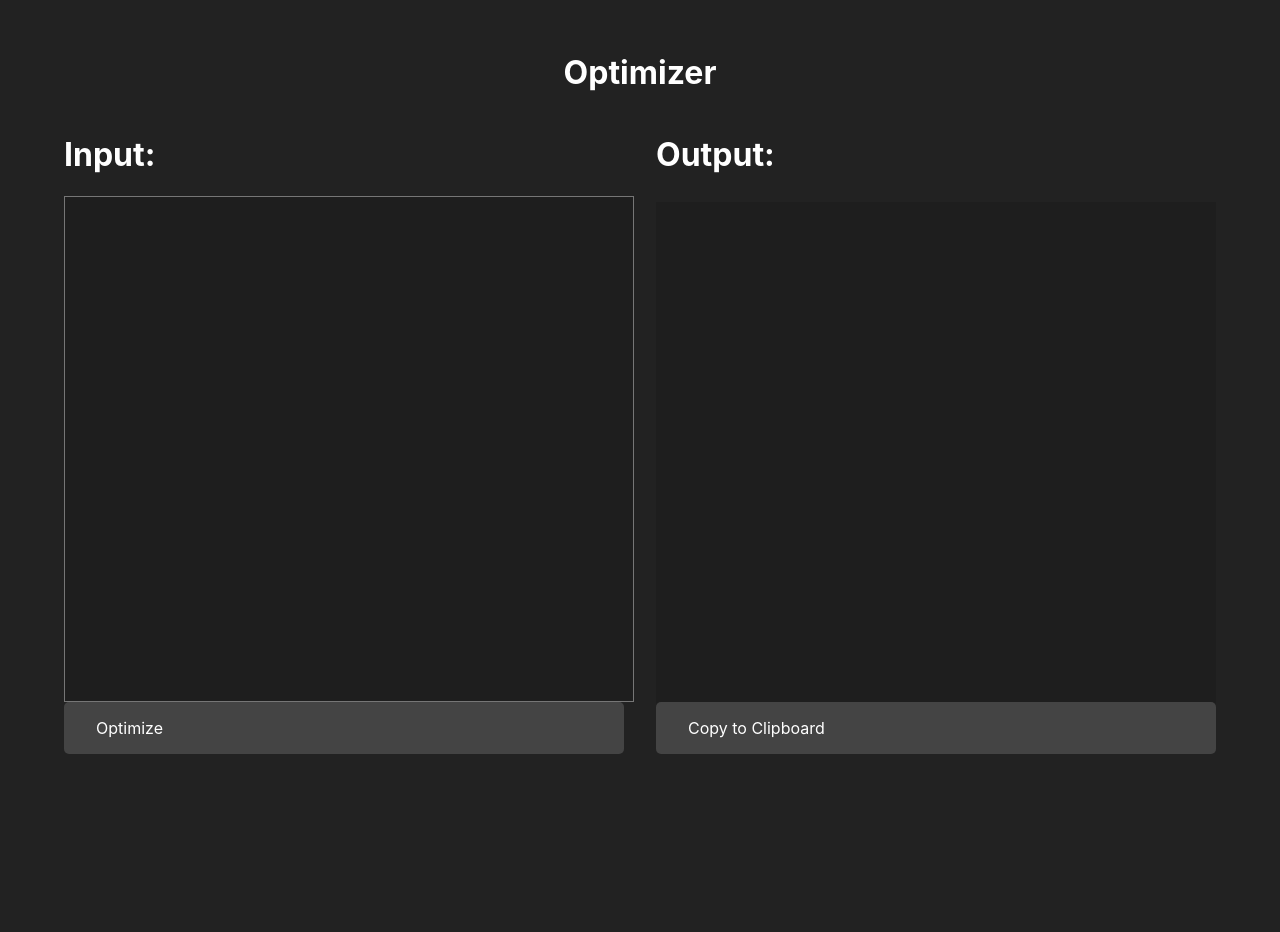
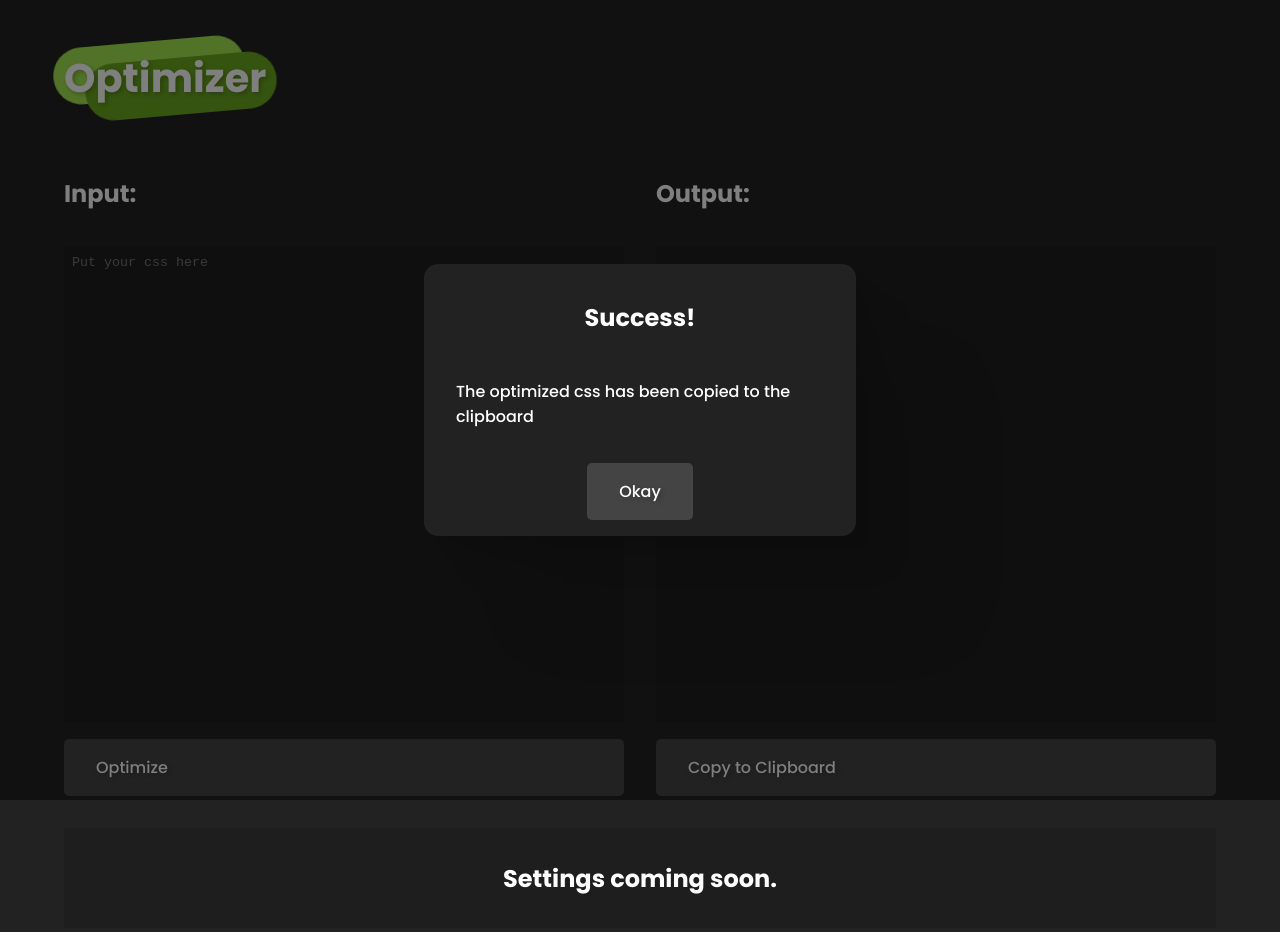
Before and after one commit to iotacb/cssbattle-optimizer, a React (Create React App) app: page / in a window 1280 px wide. Both pictures are taken after a click on the link "Copy to Clipboard". Shown: the top 932 px of the page. Before the commit the page ends 800 px from the top, so only its background shows below. Built offline with nearby package versions, Linux system fonts and the light colour scheme.

Commit message:
Updated design and functionality

```diff
--- a/src/Optimizations.jsx
+++ b/src/Optimizations.jsx
@@ -1,6 +1,9 @@
+const space = "--space--";
+const pix = "--pix--";
+
 const removeWhiteSpace = (code) => {
 	const tmpCode = code.replaceAll(/\s+/g, "");
-	return tmpCode.replaceAll("--space--", " ");
+	return tmpCode.replaceAll(space, " ");
 };
 
 const removeLastSemicolon = (code) => {
@@ -12,7 +15,8 @@ const removeLastParanthesis = (code) => {
 };
 
 const removePixelUnit = (code) => {
-	return code.replaceAll("px", "");
+	const tempCode = code.replaceAll("px", "");
+	return tempCode.replaceAll(pix, "px");
 };
 
 const replaceAbsolute = (code) => {
@@ -61,7 +65,7 @@ const replaceNthChild = (code) => {
 				if (count === tag.index) {
 					linesToReplace.push({
 						index: i,
-						newLine: `<${tag.tag}--space--${tag.id}>`,
+						newLine: `<${tag.tag}${space}${tag.id}>`,
 					});
 				}
 			}
@@ -96,7 +100,7 @@ const replaceClasses = (code) => {
 
 		if (line.trim().startsWith("<") && line.includes("class")) {
 			const tag = line.split("<")[1].split("class")[0].trim();
-			const className = (line.match(/["']([^\"]+)["']/g) || [""])[0]
+			const className = (line.match(/["']([^"]+)["']/g) || [""])[0]
 				.replaceAll('"', "")
 				.replaceAll("'", "");
 			let id = makeId(2);
@@ -109,7 +113,7 @@ const replaceClasses = (code) => {
 				className: className,
 				id: id,
 			});
-			line = `<${tag}--space--${id}>`;
+			line = `<${tag}${space}${id}>`;
 		}
 		newLines.push(line);
 	}
@@ -122,7 +126,6 @@ const replaceClasses = (code) => {
 			const line = newLines[i];
 			if (line.trim().startsWith(".") && line.endsWith("{")) {
 				let className = line.split("{")[0].trim().substring(1);
-				let selector = "";
 
 				if (className.includes(":")) {
 					let selector = className.split(":")[0];
@@ -170,11 +173,63 @@ const replaceDivTags = (code) => {
 	return code.replaceAll("div", "p");
 };
 
+const setupShortcutProps = (code) => {
+	const lines = code.split("\n");
+	let newCode = "";
+	const props = [
+		"box-shadow",
+		"border-radius",
+		"border-left",
+		"border-right",
+		"border-top",
+		"border-bottom",
+		"border",
+		"inset",
+	];
+	for (let i = 0; i < lines.length; i++) {
+		let line = lines[i];
+		for (let j = 0; j < props.length; j++) {
+			const property = props[j];
+			if (line.includes(property)) {
+				const prop = line.trim().split(":")[0];
+				let value = line.trim().split(":")[1].trim();
+				value = value.replaceAll(" ", "+");
+				value = value.replaceAll("+#", "#");
+				value = value.replaceAll("px", pix);
+				line = `${prop}: ${value}`;
+			}
+		}
+		newCode += line + "\n";
+	}
+	return newCode;
+};
+
+function splitIt(text, splitter) {
+	const split = text.split(splitter);
+	return [split[0], split[1]];
+}
+
+const setupCalc = (code) => {
+	const lines = code.split("\n");
+	let newCode = "";
+	for (let i = 0; i < lines.length; i++) {
+		let line = lines[i];
+		if (line.includes("calc(")) {
+			const [left, right] = splitIt(line, ":");
+			let n = right.trim().replaceAll(" ", space);
+			n = n.replaceAll("px", pix);
+			line = `${left}: ${n}`;
+		}
+		newCode += line + "\n";
+	}
+	return newCode;
+};
+
 function makeId(length) {
 	var result = "";
 	var characters = "ABCDEFGHIJKLMNOPQRSTUVWXYZabcdefghijklmnopqrstuvwxyz";
 	var charactersLength = characters.length;
-	for (var i = 0; i < length; i++) {
+	for (let i = 0; i < length; i++) {
 		result += characters.charAt(Math.floor(Math.random() * charactersLength));
 	}
 	return result;
@@ -185,9 +240,11 @@ export {
 	removeLastSemicolon,
 	removeLastParanthesis,
 	removePixelUnit,
+	removeClosingTags,
 	replaceAbsolute,
 	replaceNthChild,
-	removeClosingTags,
 	replaceDivTags,
 	replaceClasses,
+	setupShortcutProps,
+	setupCalc,
 };
--- a/src/components/CodeInputs.jsx
+++ b/src/components/CodeInputs.jsx
@@ -7,17 +7,22 @@ import { vscDarkPlus } from "react-syntax-highlighter/dist/esm/styles/prism";
 
 import { CopyToClipboard } from "react-copy-to-clipboard";
 
+import { ACTIONS } from "../pages/Home";
+
 import * as opt from "../Optimizations";
 
-function CodeInputs() {
+function CodeInputs(props) {
+	const { dispatch } = props;
 	const [codeString, setCodeString] = useState("");
 	const [unoptimizedCode, setUnoptimizedCode] = useState("");
 	const optimize = () => {
 		let tempCode = unoptimizedCode;
 
+		tempCode = opt.setupShortcutProps(tempCode);
+		tempCode = opt.setupCalc(tempCode);
 		tempCode = opt.replaceNthChild(tempCode);
+		tempCode = opt.removeClosingTags(tempCode);
 		tempCode = opt.replaceDivTags(tempCode);
-		tempCode = opt.removeClosingTags(tempCode);
 		tempCode = opt.replaceClasses(tempCode);
 		// tempCode = opt.replaceAbsolute(tempCode);
 		tempCode = opt.removeWhiteSpace(tempCode);
@@ -26,36 +31,48 @@ function CodeInputs() {
 		tempCode = opt.removePixelUnit(tempCode);
 
 		setCodeString(tempCode);
-	};
 
-	const selectAllText = (e) => {
-		e.target.select();
+		dispatch({
+			type: ACTIONS.SHOW,
+			payload: { title: "Success!", text: "Your css has been optimized." },
+		});
 	};
 
 	return (
 		<Container>
-			<Inputs>
 			<InputContainer>
-					<h1>Input:</h1>
-					<DefaultInput onChange={(e) => setUnoptimizedCode(e.target.value)} />
+				<h2>Input:</h2>
+				<DefaultInput
+					onChange={(e) => setUnoptimizedCode(e.target.value)}
+					placeholder="Put your css here"
+				/>
 				<Button onClick={optimize}>Optimize</Button>
 			</InputContainer>
 			<InputContainer>
-					<h1>Output:</h1>
-					<SyntaxInputContainer>
+				<h2>Output:</h2>
 				<SyntaxInput code={codeString} />
-					</SyntaxInputContainer>
 				<CopyToClipboard text={codeString}>
-						<Button>Copy to Clipboard</Button>
+					<Button
+						onClick={() =>
+							dispatch({
+								type: ACTIONS.SHOW,
+								payload: {
+									title: "Success!",
+									text: "The optimized css has been copied to the clipboard",
+								},
+							})
+						}
+					>
+						Copy to Clipboard
+					</Button>
 				</CopyToClipboard>
 			</InputContainer>
-			</Inputs>
 		</Container>
 	);
 }
 
 function SyntaxInput(props) {
-	const { code = "", onClick } = props;
+	const { code = "" } = props;
 	return (
 		<SyntaxHighlighterInput language="css" style={vscDarkPlus}>
 			{code}
@@ -67,45 +84,51 @@ export default CodeInputs;
 
 const Container = styled.div`
 	display: flex;
-	gap: 1rem;
-	flex-direction: column;
+	justify-content: space-between;
+	gap: 2rem;
 	width: 100%;
 	height: 80vh;
+
+	h2 {
+		user-select: none;
+	}
 `;
 
 const InputContainer = styled.div`
 	display: flex;
 	flex-direction: column;
-
+	gap: 1rem;
 	width: 100%;
 	height: 100%;
 `;
 
 const DefaultInput = styled.textarea`
-	width: 100%;
-	height: 100%;
 	background: rgb(30, 30, 30);
 	color: var(--text);
 	resize: none;
-	padding: 0.25rem;
 	margin: 0;
-`;
+	height: 100%;
+	flex-grow: 0;
+	padding: 0.5rem;
+	border: none;
+	position: relative;
 
-const SyntaxInputContainer = styled.div`
-	height: 100%;
+	&:hover,
+	&:focus-within {
+		outline: none;
+	}
+
+	&:focus-within {
+		box-shadow: 0 0 2rem -0.5rem var(--accent-l);
+	}
 `;
 
 const SyntaxHighlighterInput = styled(SyntaxHighlighter)`
-	height: 100%;
-	max-width: 800px;
-	padding: 0.25rem;
-`;
-
-const Inputs = styled.div`
-	display: flex;
+	margin: 0 !important;
+	padding: 0 !important;
+	min-height: 36px;
 	width: 100%;
 	height: 100%;
-	gap: 2rem;
 `;
 
 const Button = styled.a`
@@ -116,4 +139,12 @@ const Button = styled.a`
 	padding: 1rem 2rem;
 	border-radius: 5px;
 	cursor: pointer;
+	position: relative;
+	transition: background 0.25s ease;
+	text-shadow: 2px 2px 5px rgba(0 0 0 / 0.25);
+
+	&:hover {
+		background: var(--accent-l);
+		text-shadow: 2px 2px 5px rgba(0 0 0 / 0.5);
+	}
 `;
--- a/src/index.css
+++ b/src/index.css
@@ -1,21 +1,58 @@
+@import url("https://fonts.googleapis.com/css2?family=Poppins:wght@500;700&display=swap");
+
 :root {
 	--bg: #222;
 	--bg-light: #444;
 	--text: white;
+	--accent: #6ba91f;
+	--accent-l: #a4e751;
+}
+
+*::selection {
+	background-color: var(--accent);
+}
+
+::-webkit-scrollbar {
+	width: 8px;
+	height: 8px;
+}
+::-webkit-scrollbar-button {
+	width: 0px;
+	height: 0px;
+}
+::-webkit-scrollbar-thumb {
+	background: #e1e1e1;
+	border: 0px none #ffffff;
+	border-radius: 50px;
+}
+::-webkit-scrollbar-thumb:hover {
+	background: #ffffff;
+}
+::-webkit-scrollbar-thumb:active {
+	background: #a4e751;
+}
+::-webkit-scrollbar-track {
+	background: #666666;
+	border: 0px none #ffffff;
+	border-radius: 50px;
+}
+::-webkit-scrollbar-track:hover {
+	background: #666666;
+}
+::-webkit-scrollbar-track:active {
+	background: #333333;
+}
+::-webkit-scrollbar-corner {
+	background: transparent;
 }
 
 body {
 	background: var(--bg);
 	color: var(--text);
 	margin: 0;
-	font-family: -apple-system, BlinkMacSystemFont, "Segoe UI", "Roboto", "Oxygen",
-		"Ubuntu", "Cantarell", "Fira Sans", "Droid Sans", "Helvetica Neue",
-		sans-serif;
+	font-family: "Poppins", sans-serif;
 	-webkit-font-smoothing: antialiased;
 	-moz-osx-font-smoothing: grayscale;
+
+	list-style-type: none;
 }
-
-code {
-	font-family: source-code-pro, Menlo, Monaco, Consolas, "Courier New",
-		monospace;
-}
--- a/src/pages/Home.jsx
+++ b/src/pages/Home.jsx
@@ -1,23 +1,191 @@
-import React from "react";
+import React, { useReducer } from "react";
 
-import styled from "styled-components";
+import styled, { keyframes } from "styled-components";
 import CodeInputs from "../components/CodeInputs";
 
+export const ACTIONS = {
+	SHOW: "show",
+	HIDE: "hide",
+};
+
+function reducer(state, action) {
+	switch (action.type) {
+		case ACTIONS.HIDE:
+			return { visible: false, payload: action.payload | state.payload };
+		case ACTIONS.SHOW:
+			return { visible: true, payload: action.payload };
+		default:
+			return state;
+	}
+}
+
+function changeSettings(state, action) {
+	switch (action.type) {
+		default:
+			return state;
+	}
+}
+
 function Home() {
+	const [state, dispatch] = useReducer(reducer, {
+		visible: false,
+		payload: { title: "", text: "" },
+	});
+
+	const [settings, dispatch2] = useReducer(changeSettings, {
+		visible: false,
+		payload: { title: "", text: "" },
+	});
 	return (
 		<MainContainer>
 			<h1>Optimizer</h1>
-			<CodeInputs />
+			<CodeInputs dispatch={dispatch} />
+			<ShowModal
+				state={state}
+				onClick={() => dispatch({ type: ACTIONS.HIDE })}
+			/>
+			<SettingsContainer>
+				<h2>Settings coming soon.</h2>
+			</SettingsContainer>
 		</MainContainer>
 	);
 }
 
 export default Home;
 
+function ShowModal(props) {
+	const { state, onClick } = props;
+	return (
+		<ModalContainer visible={state.visible}>
+			<Modal>
+				<h2>{state.payload.title}</h2>
+				<p>{state.payload.text}</p>
+				<Button onClick={onClick}>Okay</Button>
+			</Modal>
+		</ModalContainer>
+	);
+}
+
+const Wobble = keyframes`
+	0%, 100% {
+		transform: rotate(0deg) scale(1);
+	}
+	33% {
+		transform: rotate(-5deg) scale(.95);
+	}
+	66% {
+		transform: rotate(5deg) scale(1.05);
+	}
+`;
+
 const MainContainer = styled.main`
 	display: flex;
 	align-items: center;
 	flex-direction: column;
 
+	gap: 2rem;
+
 	padding: 2rem 4rem;
+
+	h1:first-of-type {
+		align-self: flex-start;
+		font-weight: bold;
+		font-size: 2.5rem;
+		margin: 1rem 0;
+		position: relative;
+		text-shadow: 2px 2px 5px rgba(0 0 0 / 0.25);
+		user-select: none;
+
+		&::before {
+			content: "";
+			position: absolute;
+			width: 100%;
+			height: 100%;
+			left: -1rem;
+			top: -0.5rem;
+			background: var(--accent-l);
+			z-index: -1;
+			animation: ${Wobble} 5s ease infinite reverse;
+			border-radius: 50px;
+		}
+
+		&::after {
+			content: "";
+			position: absolute;
+			width: 100%;
+			height: 100%;
+			left: 1rem;
+			top: 0.5rem;
+			background: var(--accent);
+			z-index: -1;
+			border-radius: 50px;
+			animation: ${Wobble} 5s ease infinite alternate;
+		}
+	}
 `;
+
+const ModalContainer = styled.div`
+	${(props) => `
+		position: fixed;
+		inset: 0;
+		background: rgba(0 0 0 / .5);
+		width: 100%;
+		height: 100%;
+		opacity: ${props.visible ? 1 : 0};
+		transition: opacity .3s ease, transform .3s ease-in;
+		display: flex;
+		justify-content: center;
+		align-items: center;
+		pointer-events: ${props.visible ? "all" : "none"};
+	`}
+`;
+
+const Modal = styled.div`
+	width: 400px;
+	height: 240px;
+	background: var(--bg);
+	border-radius: 14px;
+	display: flex;
+	justify-content: center;
+	align-items: center;
+	flex-direction: column;
+	padding: 1rem;
+	box-shadow: 2.8px 2.8px 2.2px rgba(0, 0, 0, 0.02),
+		6.7px 6.7px 5.3px rgba(0, 0, 0, 0.028),
+		12.5px 12.5px 10px rgba(0, 0, 0, 0.035),
+		22.3px 22.3px 17.9px rgba(0, 0, 0, 0.042),
+		41.8px 41.8px 33.4px rgba(0, 0, 0, 0.05),
+		100px 100px 80px rgba(0, 0, 0, 0.07);
+
+	p {
+		height: 60%;
+		padding: 0.5rem 1rem;
+	}
+`;
+
+const Button = styled.a`
+	text-decoration: none;
+	color: var(--text);
+	user-select: none;
+	background: var(--bg-light);
+	padding: 1rem 2rem;
+	border-radius: 5px;
+	cursor: pointer;
+	position: relative;
+	transition: background 0.25s ease;
+	text-shadow: 2px 2px 5px rgba(0 0 0 / 0.25);
+
+	&:hover {
+		background: var(--accent-l);
+		text-shadow: 2px 2px 5px rgba(0 0 0 / 0.5);
+	}
+`;
+
+const SettingsContainer = styled.div`
+	width: 100%;
+	height: 100px;
+	background-color: rgb(30 30 30);
+	display: flex;
+	justify-content: center;
+	align-items: center;
+`;
```
Also changed, not shown: public/logo600.png (added), 1 other file (tests, documents, lock files or other folders). Lines whose indentation alone changed are shown as unchanged.
